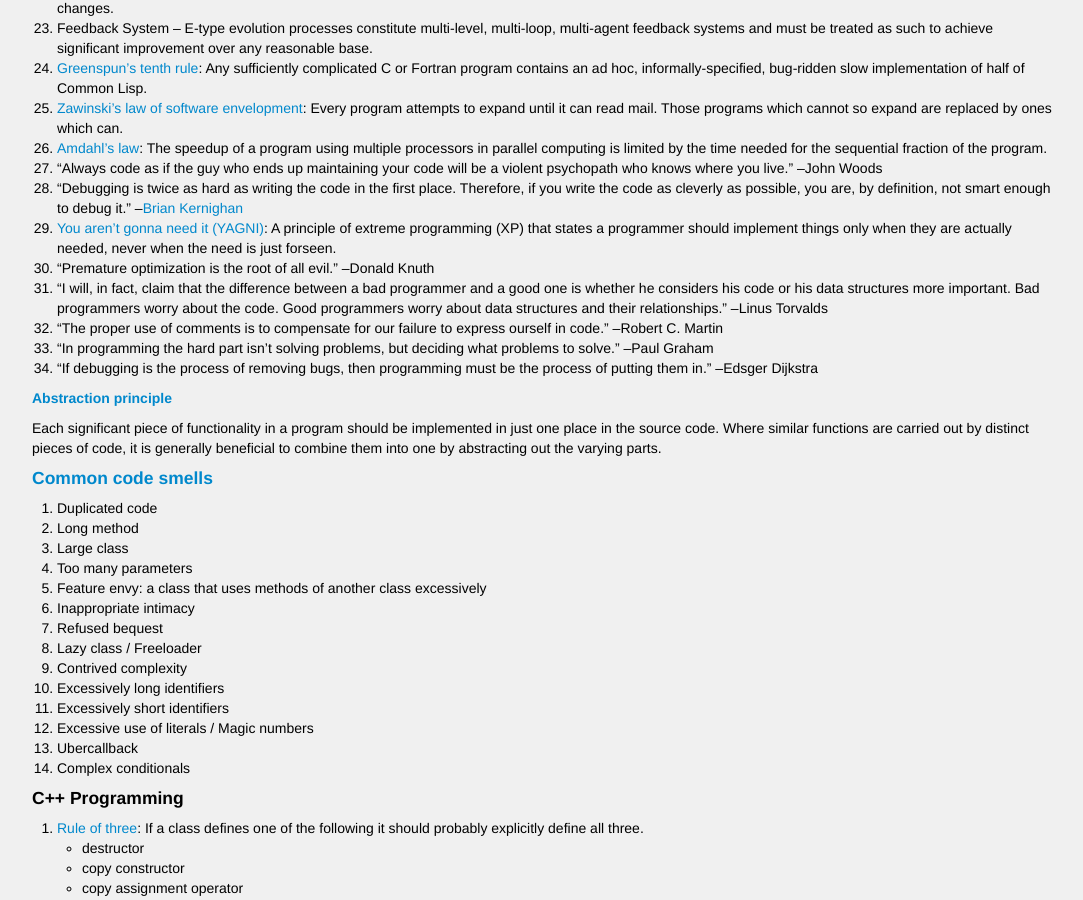
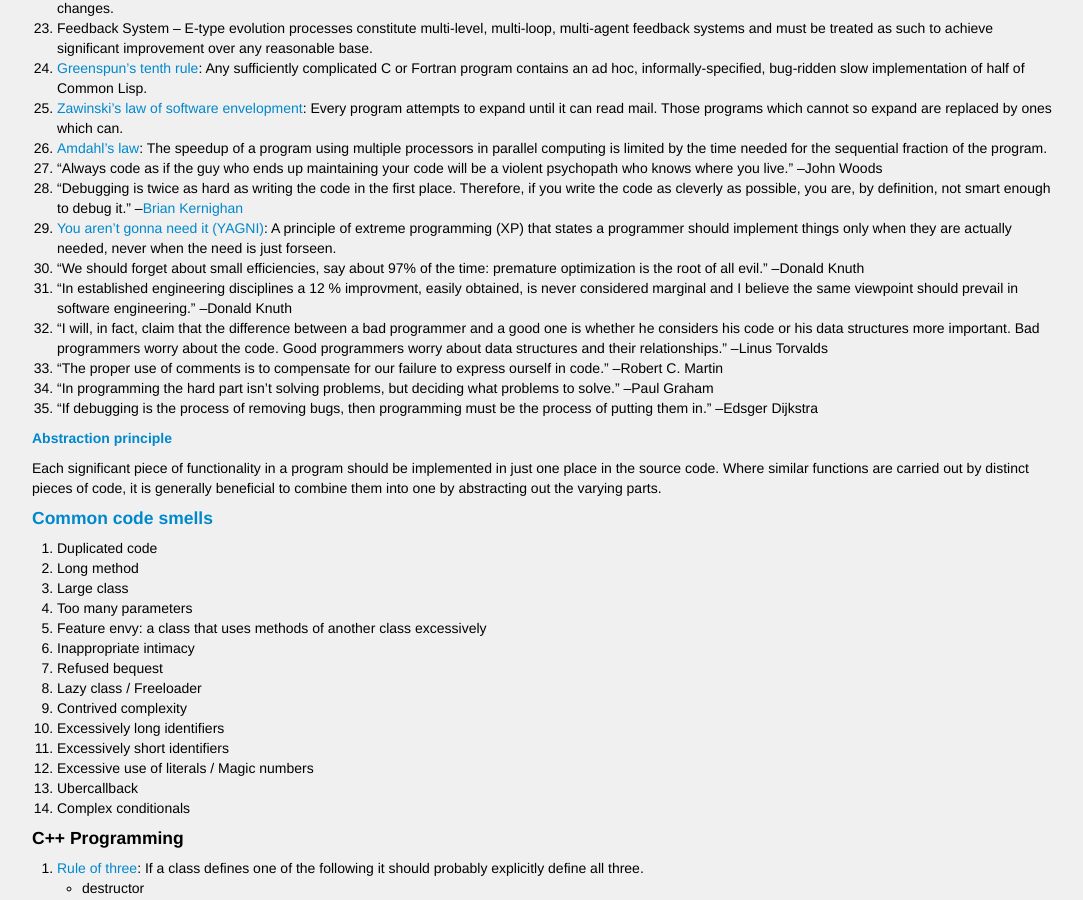
Before and after one commit to Sitwon/code-koans, a Jekyll site: the page built from index.html, in a window 1280 px wide and 900 px high, scrolled down 842 px. Shown: the whole window, without its empty margins (96-1179 px from the left). Built offline with Jekyll 4.4.1, drawn with Linux system fonts in a browser that asks for light colours.

Commit message:
Expanding Knuth's quote

```diff
--- a/index.html
+++ b/index.html
@@ -38,7 +38,8 @@ title: Code Koans
 1. "Always code as if the guy who ends up maintaining your code will be a violent psychopath who knows where you live." --John Woods
 1. "Debugging is twice as hard as writing the code in the first place. Therefore, if you write the code as cleverly as possible, you are, by definition, not smart enough to debug it." --[Brian Kernighan](http://en.wikipedia.org/wiki/Brian_Kernighan)
 1. [You aren't gonna need it (YAGNI)](http://en.wikipedia.org/wiki/You_aren%27t_gonna_need_it): A principle of extreme programming (XP) that states a programmer should implement things only when they are actually needed, never when the need is just forseen.
-1. "Premature optimization is the root of all evil." --Donald Knuth
+1. "We should forget about small efficiencies, say about 97% of the time: premature optimization is the root of all evil." --Donald Knuth
+1. "In established engineering disciplines a 12 % improvment, easily obtained, is never considered marginal and I believe the same viewpoint should prevail in software engineering." --Donald Knuth
 1. "I will, in fact, claim that the difference between a bad programmer and a good one is whether he considers his code or his data structures more important. Bad programmers worry about the code. Good programmers worry about data structures and their relationships." --Linus Torvalds
 1. "The proper use of comments is to compensate for our failure to express ourself in code." --Robert C. Martin
 1. "In programming the hard part isn't solving problems, but deciding what problems to solve." --Paul Graham
```
